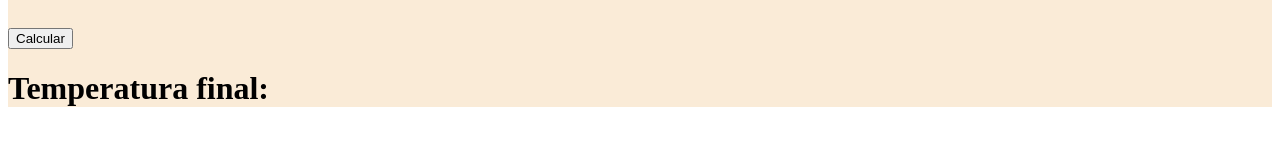
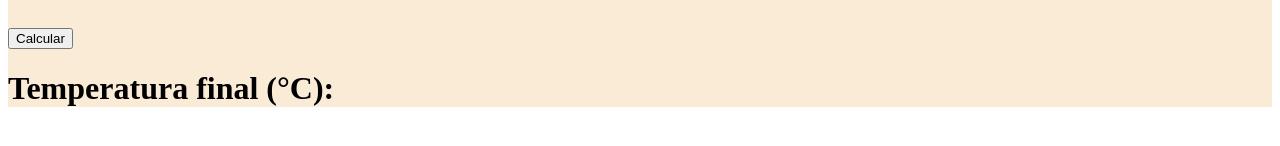
Before and after one commit to nico-bondarenco/Actividad_11.2, a plain HTML site: page index.html in a window 1280 px wide. Shown: the part 252-398 px from the top of the page. Drawn offline with Linux system fonts and the light colour scheme.

Commit message:
agregue un °C

```diff
--- a/index.html
+++ b/index.html
@@ -19,7 +19,7 @@
         <br><br>
         <button id="enviador">Calcular</button>
 
-        <h1>Temperatura final:</h1>
+        <h1>Temperatura final (°C):</h1>
         <h1 id="resultado"></h1>
     </div>
 </body>
```
